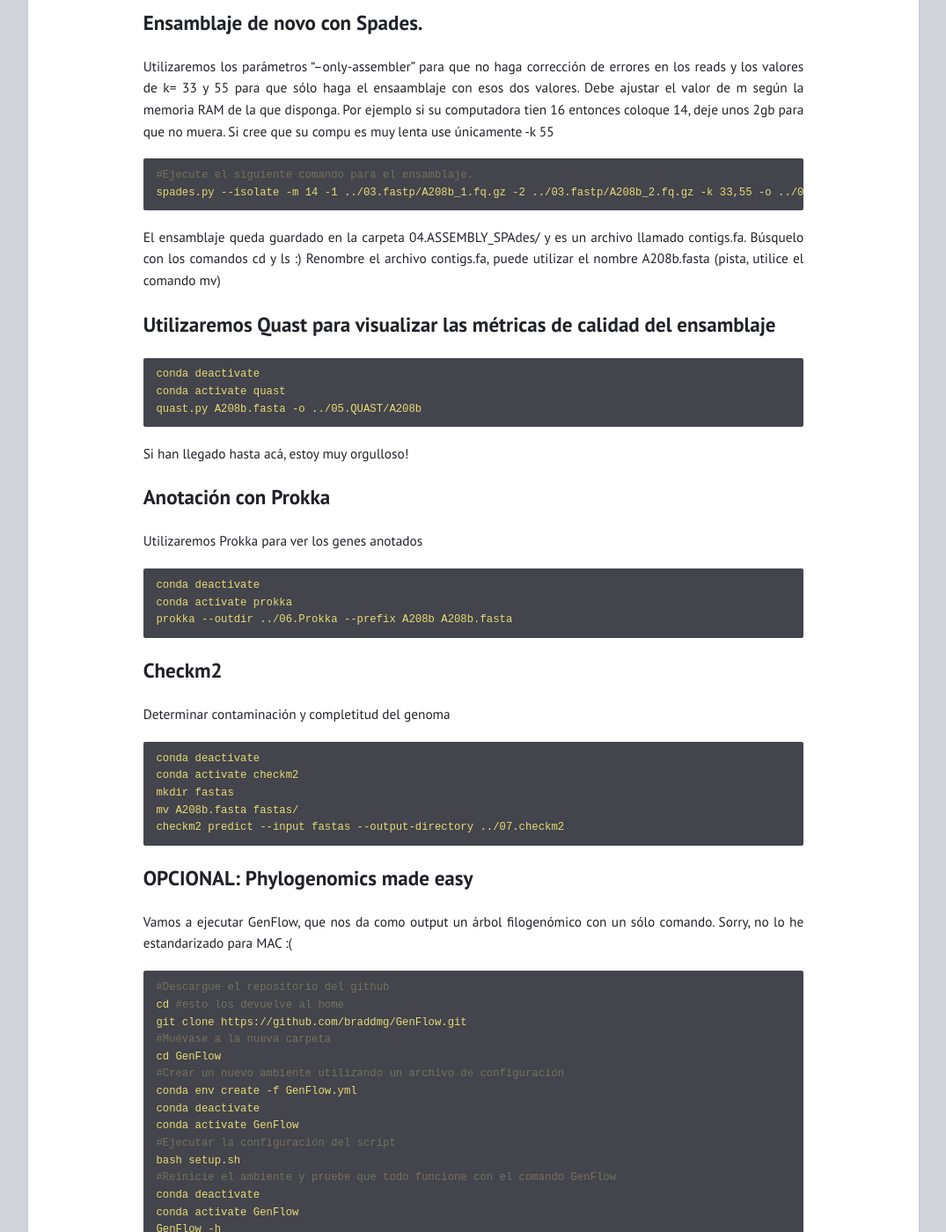
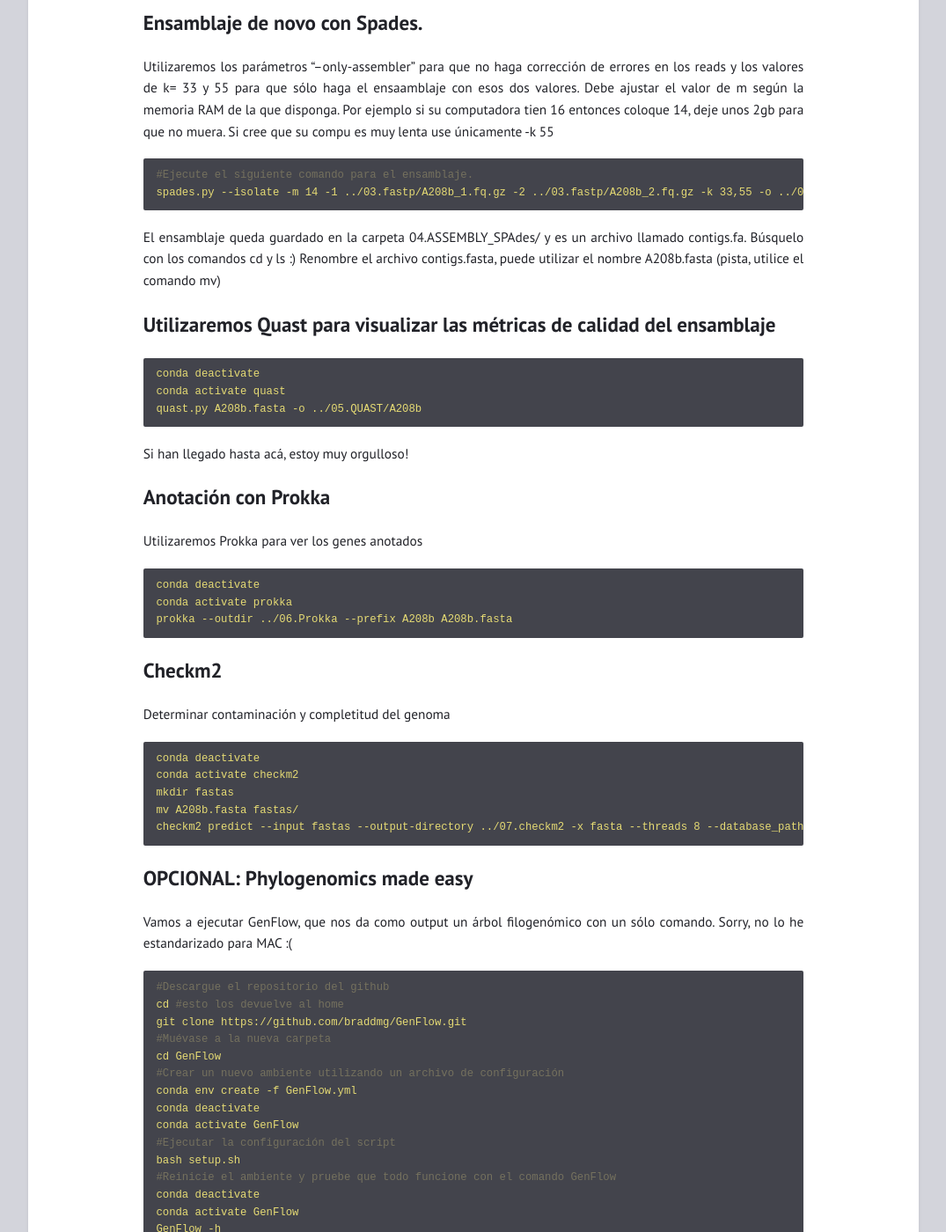
Before and after one commit to braddmg/GenPro, a Jekyll site: the page built from _posts/2024-08-21-Control-de-calidad-y-ensamblaje.md, in a window 1280 px wide and 1400 px high, scrolled down 1997 px. Shown: the whole window at 88% size, without its empty margins (102-1177 px from the left). Built offline with Jekyll 4.4.1, drawn with Linux system fonts in a browser that asks for light colours.

Commit message:
Update 2024-08-21-Control-de-calidad-y-ensamblaje.md

````diff
--- a/_posts/2024-08-21-Control-de-calidad-y-ensamblaje.md
+++ b/_posts/2024-08-21-Control-de-calidad-y-ensamblaje.md
@@ -91,7 +91,7 @@
 ```
 
 El ensamblaje queda guardado en la carpeta 04.ASSEMBLY_SPAdes/ y es un archivo llamado contigs.fa. Búsquelo con los comandos cd y ls :)
-Renombre el archivo contigs.fa, puede utilizar el nombre A208b.fasta (pista, utilice el comando mv)
+Renombre el archivo contigs.fasta, puede utilizar el nombre A208b.fasta (pista, utilice el comando mv)
 
 ## Utilizaremos Quast para visualizar las métricas de calidad del ensamblaje
 
@@ -117,7 +117,7 @@
 conda activate checkm2
 mkdir fastas
 mv A208b.fasta fastas/
-checkm2 predict --input fastas --output-directory ../07.checkm2
+checkm2 predict --input fastas --output-directory ../07.checkm2 -x fasta --threads 8 --database_path ~/databases/CheckM2_database/uniref100.KO.1.dmnd --force
 ```
 # OPCIONAL: Phylogenomics made easy
 Vamos a ejecutar GenFlow, que nos da como output un árbol filogenómico con un sólo comando. Sorry, no lo he estandarizado para MAC :(
````
